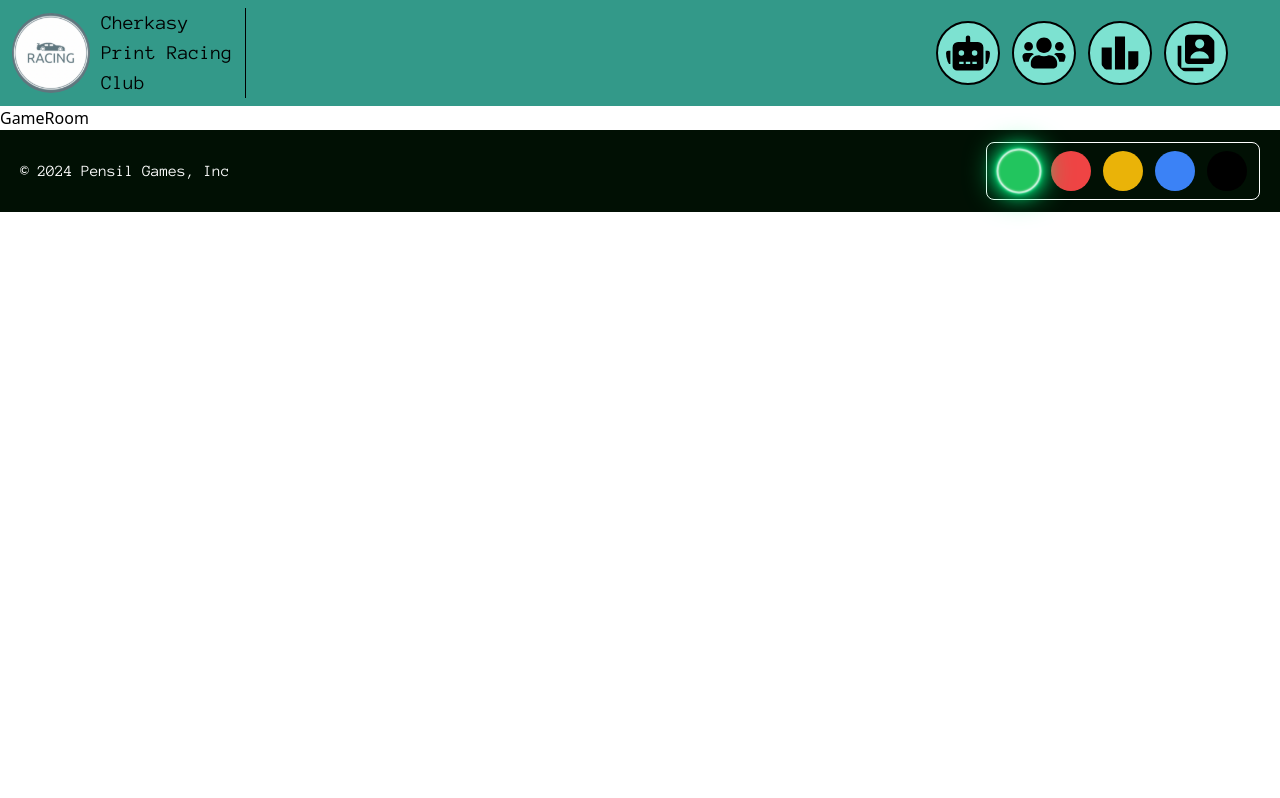
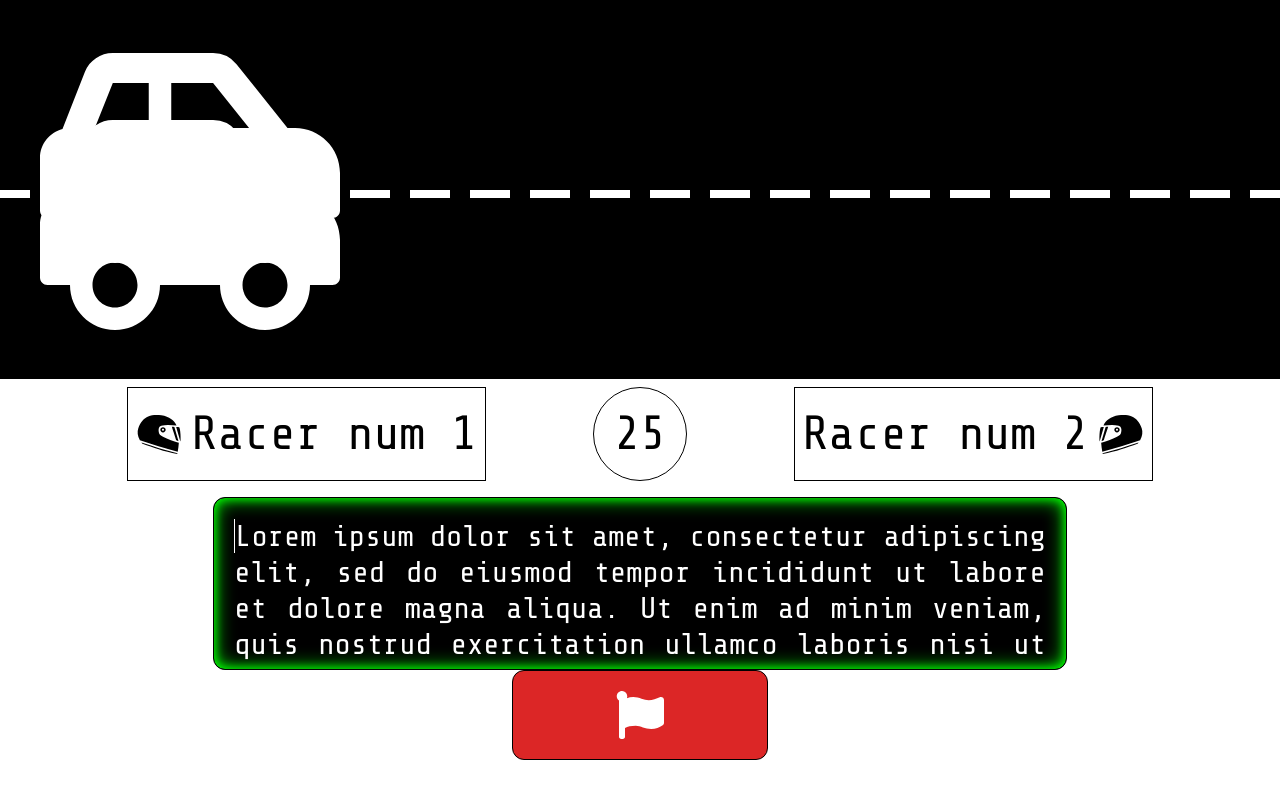
Before and after one commit to AlexTkCk/diploma_everlabs, a React (Create React App) app in the folder client/: page /gameRoom in a window 1280 px wide. Built offline with nearby package versions, Linux system fonts and the light colour scheme; no server answers.

Commit message:
v-9-Race-room/16/Resetting after fixing conflicts

```diff
--- a/client/src/pages/GameRoom.tsx
+++ b/client/src/pages/GameRoom.tsx
@@ -1,15 +1,213 @@
-import React from 'react';
+import React, {useEffect, useRef, useState} from 'react';
 import {pageVariants} from "../styles/variants";
 import {motion} from "framer-motion";
+import { GiFullMotorcycleHelmet as Helmet } from "react-icons/gi";
+import {FaFlag} from "react-icons/fa";
+import { FaCarSide } from "react-icons/fa";
+import SessionLineChar from "../components/SessionLineChar";
 
+const alphabet = 'ABCDEFGHIJKLMNOPQRSTUVWXYZabcdefghijklmnopqrstuvwxyz ,.:;-'
+
+enum charStateEnum {
+    CORRECT,
+    WRONG,
+    NEUTRAL
+}
+
+const charStateMap = {
+    [charStateEnum.CORRECT]: 'text-green-500',
+    [charStateEnum.WRONG]: 'text-white bg-red-100',
+    [charStateEnum.NEUTRAL]: 'text-white'
+}
+
+const plaintext = 'Lorem ipsum dolor sit amet, consectetur adipiscing elit, sed do eiusmod tempor incididunt ut labore et dolore magna aliqua. Ut enim ad minim veniam, quis nostrud exercitation ullamco laboris nisi ut aliquip ex ea commodo consequat. Duis aute irure dolor in reprehenderit in voluptate velit esse cillum dolore eu fugiat nulla pariatur. Excepteur sint occaecat cupidatat non proident, sunt in culpa qui officia deserunt mollit anim id est laborum.Lorem ipsum dolor sit amet, consectetur adipiscing elit, sed do eiusmod tempor incididunt ut labore et dolore magna aliqua. Ut enim ad minim veniam, quis nostrud exercitation ullamco laboris nisi ut aliquip ex ea commodo consequat. Duis aute irure dolor in reprehenderit in voluptate velit esse cillum dolore eu fugiat nulla pariatur. Excepteur sint occaecat cupidatat non proident, sunt in culpa qui officia deserunt mollit anim id est laborum.'
 const GameRoom = () => {
+
+    const textAreaRef = useRef<HTMLTextAreaElement>(null);
+    const roadRef = useRef<HTMLDivElement>(null);
+    const enemyRef = useRef<HTMLDivElement>(null);
+    const containerRef = useRef<HTMLDivElement>(null);
+
+    const [fromLeft, setFromLeft] = useState(0);
+    const [enemyFromLeft, setEnemyFromLeft] = useState(0);
+    const [ws, setWs] = useState<WebSocket | null>(null);
+    const [caret, setCaret] = useState(0);
+    const [text, setText] = useState(plaintext.split('').map(char => ({value: char, state: charStateEnum.NEUTRAL})));
+
+    const [playerSpeed, setPlayerSpeed] = useState(0);
+    const [enemySpeed, setEnemySpeed] = useState(0);
+
+    const [charsInARow, setCharsInARow] = useState(0);
+
+    const [timer, setTimer] = useState(30);
+
+    const [sessionData, setSessionData] = useState({correctSymbols: 0, totalSymbols: 0});
+    const [sessionChartData, setSessionChartData] = useState<{sps: number, accuracy: number}[] | []>([]);
+    const [isModalOpen, setIsModalOpen] = useState(false);
+    console.log(sessionChartData)
+    const sendMessage = (symbol: string, trueSymbol: string): void => {
+        if (ws) ws.send(JSON.stringify({sym: symbol, trueSym: trueSymbol}))
+    }
+
+    useEffect(() => {
+        setSessionChartData(prev => [...prev, {
+            sps: sessionData.totalSymbols / (Math.abs(timer - 30) + 0.0000001),
+            accuracy: sessionData.correctSymbols / (sessionData.totalSymbols / 100 + 0.0000000001)
+        }])
+    }, [timer])
+
+    useEffect(() => {
+        const timerInterval = setInterval((() => {
+            let innerTimer = 30;
+            return () => {
+                setTimer(prev => prev - 1 < 0 ? 0 : prev - 1);
+                innerTimer--;
+                if (innerTimer === 0) {
+                    clearInterval(timerInterval);
+                    setIsModalOpen(true);
+                }
+            }
+        })(), 1000);
+
+        if (containerRef.current) {
+            const {width: containerWidth} = containerRef.current.getBoundingClientRect();
+            const child = Array.from(containerRef.current.children)[0];
+            const {width: childWidth} = child.getBoundingClientRect();
+            setCharsInARow(Math.round(containerWidth / childWidth))
+        }
+
+
+
+    }, [])
+
+    useEffect(() => {
+        if (roadRef.current) {
+            setFromLeft(prev => prev + playerSpeed)
+            roadRef.current.style.marginLeft = '-' + fromLeft + 'px';
+        }
+    }, [playerSpeed]);
+
+    useEffect(() => {
+        if (enemyRef.current) {
+            setEnemyFromLeft(prev => prev + enemySpeed - playerSpeed);
+            enemyRef.current.style.marginLeft = enemyFromLeft + 'px';
+        }
+    }, [enemySpeed, playerSpeed]);
+
+    useEffect(() => {
+        if (containerRef.current) {
+            const container = containerRef.current;
+            const child = Array.from(container.children).find(child => child.classList.contains('caret_here'));
+            if (child) {
+                const {left, height} = child.getBoundingClientRect();
+                if (caret > charsInARow && Math.round(container.getBoundingClientRect().left) === Math.round(left)) {
+                    container.style.bottom = (parseInt(container.style.bottom) + height) + 'px';
+                }
+            }
+
+        }
+    }, [caret])
+
+    useEffect(() => {
+        const socket = new WebSocket('ws://localhost:8080');
+
+        socket.onopen = () => {
+            setWs(socket);
+        };
+
+        socket.onmessage = (event) => {
+            const {owner, speed} = JSON.parse(event.data);
+            if (owner === 1)
+                setPlayerSpeed(prev => prev + +speed < 0 ? 0 : prev + +speed);
+            else
+                setEnemySpeed(prev => prev + +speed < 0 ? 0 : prev + +speed);
+        };
+
+        socket.onerror = (error) => {
+            alert('Web socket server is shut down, run server in src/mockupServer/mockupServer.js')
+            console.error('WebSocket error:', error);
+        };
+
+        return () => {
+            if (ws) {
+                ws.close();
+            }
+        };
+    }, []);
+
+
+
+    let dashes = [];
+    for (let i=0; i<1000; i++) {
+        dashes.push(<div key={i} className={'bg-white h-2 w-10'}></div>)
+    }
+
     return (
-        <motion.div className={''}
+        <motion.div className={'absolute flex flex-col top-0 left-0 w-full h-full bg-white z-10 overflow-x-hidden'}
                     variants={pageVariants}
                     initial={'initial'}
                     animate={'animate'}
                     exit={'exit'}>
-            GameRoom
+            <div className={'h-3/5 bg-black relative grid place-items-center'}>
+                <div ref={enemyRef} className={'absolute top-2 left-10 transition-all duration-500 ease-linear'}>
+                    <FaCarSide className={'text-[300px] text-white bg-none'}/>
+                </div>
+                <div ref={roadRef} className={'absolute flex gap-5 top-[50%] transition-all duration-500 ease-linear'}>
+                    {dashes.map(dash => dash)}
+                </div>
+                <div className={'absolute left-10 bottom-1'}>
+                    <FaCarSide className={'text-[300px] text-white bg-none'}/>
+                </div>
+            </div>
+            <div className={'flex w-full px-5 py-2 justify-evenly mb-2'}>
+                <div className={'flex gap-2 px-2 py-2 border border-black items-center'}>
+                    <Helmet className={'text-black text-5xl scale-x-[-1]'}/>
+                    <h1 className={'font-primary text-5xl'}>Racer num 1</h1>
+                </div>
+                <div className={'rounded-full h-full aspect-square border border-black grid place-items-center px-5'}>
+                    <h1 className={'text-5xl font-primary'}>{timer}</h1>
+                </div>
+                <div className={'flex flex-row-reverse gap-2 px-2 py-2 border border-black items-center'}>
+                    <Helmet className={'text-black text-5xl'}/>
+                    <h1 className={'font-primary text-5xl'}>Racer num 2</h1>
+                </div>
+            </div>
+            <div onClick={() => {
+                textAreaRef.current?.focus()
+            }} className={`relative mx-auto group p-5 w-2/3 bg-black text-white border border-black h-52 shadow-neon-inner text-wrap font-primary rounded-xl overflow-y-scroll scroll-hidden`}>
+                <textarea
+                    ref={textAreaRef}
+                    onKeyDown={e => {
+                        const key = e.key;
+                        if (!alphabet.includes(key)) return;
+                        setCaret(prev => prev + 1);
+                        setText(prev => {
+                            return prev.map((symbol, index) => {
+                                if (index === caret) {
+                                    sendMessage(key, symbol.value);
+                                    setSessionData(prev => ({
+                                        ...prev,
+                                        correctSymbols: prev.correctSymbols + +(key === symbol.value),
+                                        totalSymbols: prev.totalSymbols + 1
+                                    }))
+                                    return {
+                                        state: key === symbol.value ? charStateEnum.CORRECT : charStateEnum.WRONG,
+                                        value: symbol.value
+                                    }
+                                }
+                                return {
+                                    ...symbol
+                                }
+                            })
+                        })
+                    }}
+                    className={'absolute opacity-0 w-0 h-0'}></textarea>
+                <div ref={containerRef} style={{bottom: 0}} className={'text-3xl transition-all duration-250 ease-linear absolute w-full h-full bottom-0 left-0 text-justify font-primary relative text-wrap'}>
+                    {text.map(({value, state}, index) => <span key={index} className={`${charStateMap[state]} ${index === caret ? 'border-l border-white caret_here' : ''} transition duration-250 ease-linear`}>{value}</span>)}
+                </div>
+            </div>
+            <button className={'mx-auto mb-10 grid place-items-center bg-red-600 rounded-xl w-1/5 py-5 border border-black'}><FaFlag className={'text-white text-5xl text-center'}/></button>
+            {isModalOpen && <SessionLineChar sessionData={sessionChartData}></SessionLineChar>}
         </motion.div>
     );
 };
```
